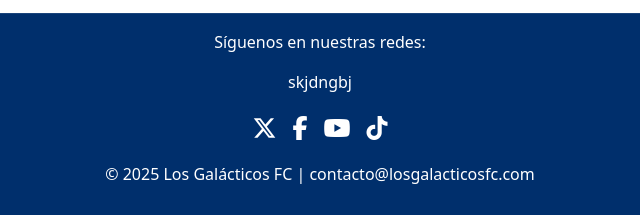
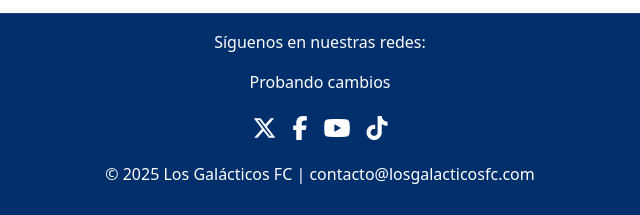
Before and after one commit to RoG1-bit/Galacticos_FC, a plain HTML site: page index.html in a window 1280 px wide. Shown: the part 852-1067 px from the top of the page, 320-960 px from the left. Drawn offline with nearby package versions, Linux system fonts and the light colour scheme.

Commit message:
probando

```diff
--- a/index.html
+++ b/index.html
@@ -85,7 +85,7 @@
   <!-- Pie de página -->
   <footer class="text-center py-3">
     <p>Síguenos en nuestras redes:</p>
-    <p>skjdngbj</p>
+    <p>Probando cambios </p>
     <div class="social d-flex justify-content-center">
       <a class="mx-2" href="https://x.com/" target="_blank" rel="noopener noreferrer"><i class="fa-brands fa-x-twitter"></i></a>
       <a class="mx-2" href="https://www.facebook.com/" target="_blank" rel="noopener noreferrer"><i class="fab fa-facebook-f"></i></a>
```
